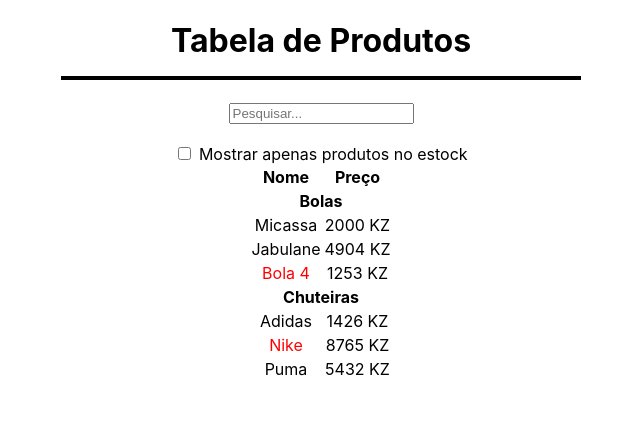
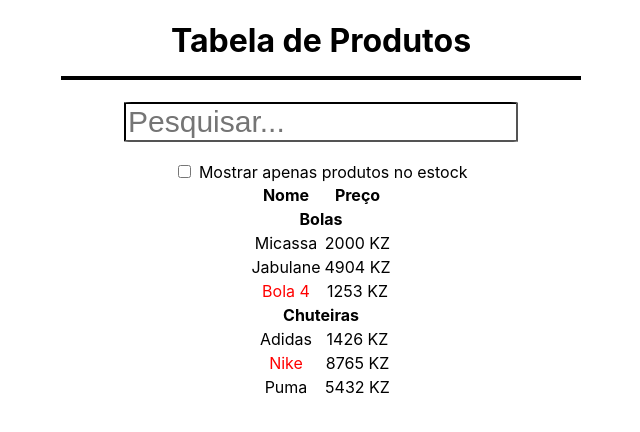
Before and after one commit to Gilpac/Tabela_Produtos, a React (Create React App) app: page / in a window 1280 px wide. Shown: the top 432 px of the page, without its empty margins (319-959 px from the left). Built offline with nearby package versions, Linux system fonts and the light colour scheme.

Commit message:
Alterei o tamanho da barra de pesquisa

```diff
--- a/src/App.css
+++ b/src/App.css
@@ -59,3 +59,14 @@ hr{
   margin-left: 380px;
   margin-right: 380px;
 }
+
+.pesquisar{
+  border-radius: 2%;
+  border-width: 2px;
+  border-color: #000;
+  font-size: 30px;
+}
+
+.marcar{
+  font-size: 200px;
+}
--- a/src/App.js
+++ b/src/App.js
@@ -65,12 +65,12 @@ function ProductTable({ products }) {
 function SearchBar() {
   return (
     <form>
-      <input type="text" placeholder="Pesquisar..." /> <br/>
+      <input className='pesquisar' type="text" placeholder="Pesquisar..." /> <br/>
       <br/>
-      <label>
+      <label >
         <input type="checkbox" />
-        {' '}
-        Mostrar apenas produtos no estock
+         {' '}
+       Mostrar apenas produtos no estock
       </label>
     </form>
   );
```
